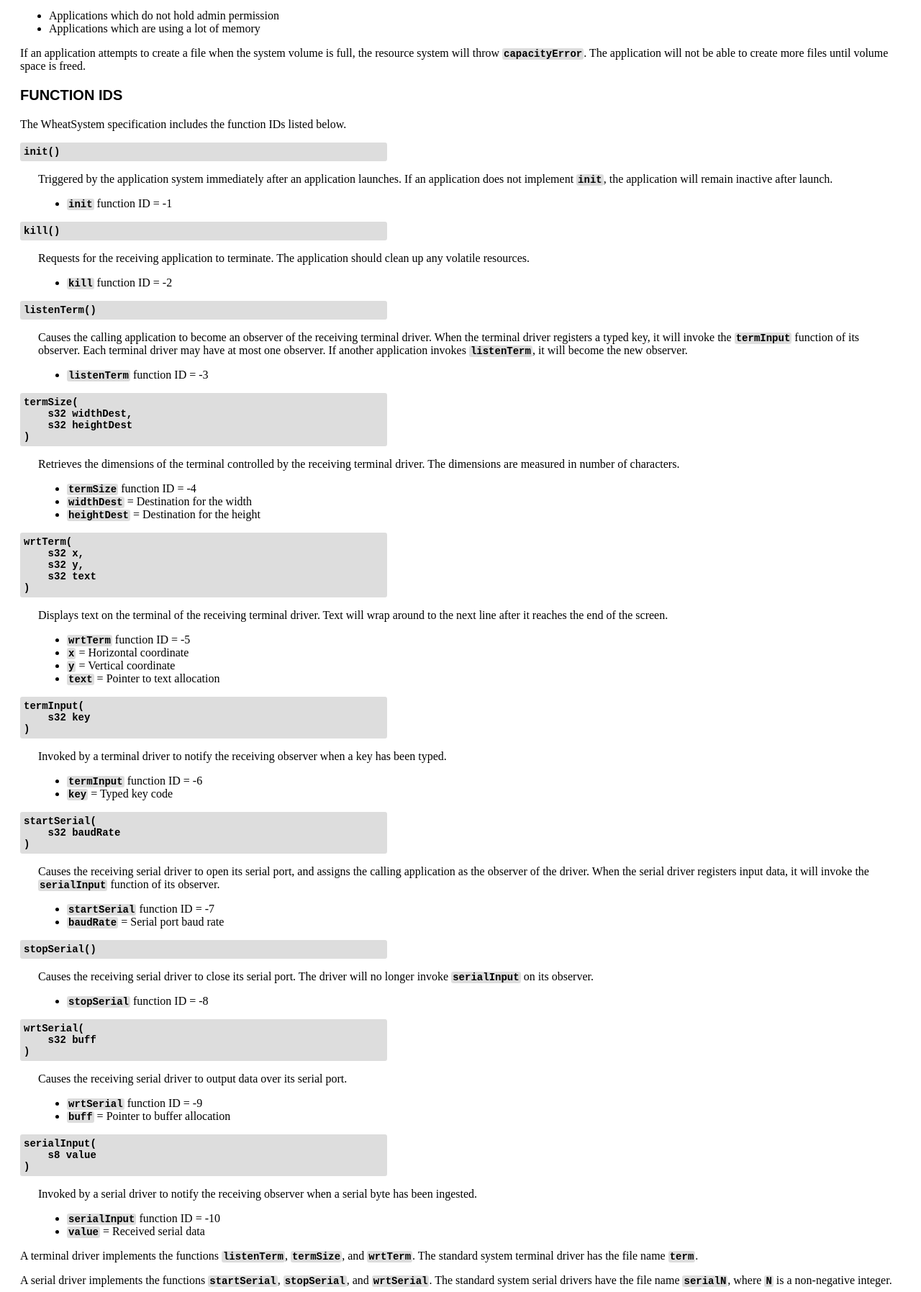
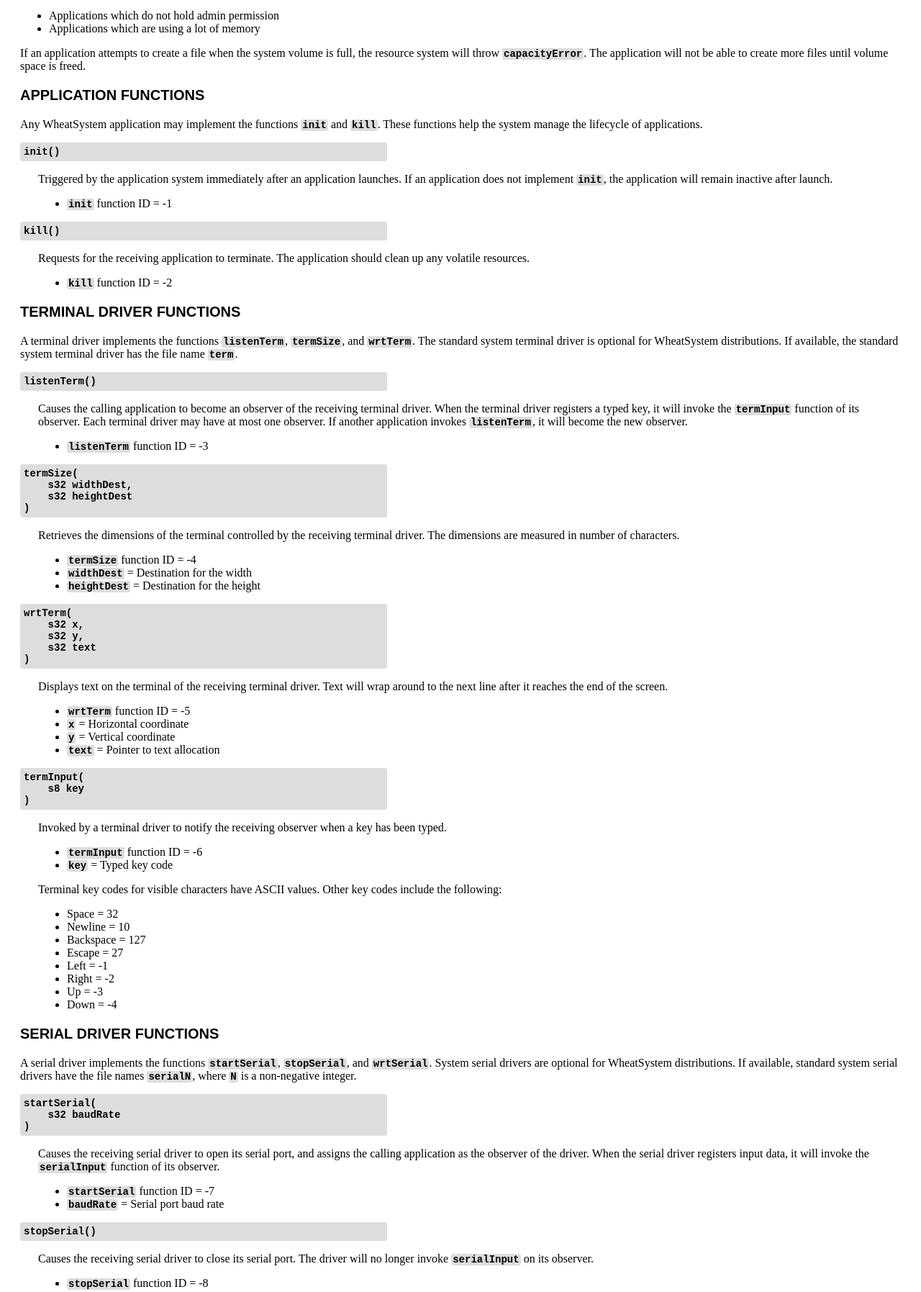
Before and after one commit to ostracod/wheatsystem-spec, a plain HTML site: page architecture.html in a window 1280 px wide. Shown: the part 1949-3744 px from the top of the page at 72% size. Drawn offline with Linux system fonts and the light colour scheme.

Commit message:
Define terminal key codes

```diff
--- a/architecture.html
+++ b/architecture.html
@@ -97,7 +97,7 @@
             <li>If function ID is negative, the function is defined as part of the WheatSystem specification.</li>
             <li>If function ID is positive, the function is defined as part of some third-party specification.</li>
         </ul>
-        <p>A list of WheatSystem function IDs is available in a later section of this document.</p>
+        <p>Lists of WheatSystem function IDs are available in later sections of this document.</p>
         <p class="title2">PERMISSION SYSTEM</p>
         <p>Every application may or may not hold admin permission. Applications holding admin permission may access all resources available in the system. Admin permission should be reserved for highly trusted applications.</p>
         <p>A resource is "guarded" if the resource may only be accessed by its owner or an application holding admin permission. Operations which may be guarded include:</p>
@@ -123,8 +123,8 @@
             <li>Applications which are using a lot of memory</li>
         </ul>
         <p>If an application attempts to create a file when the system volume is full, the resource system will throw <span class="code">capacityError</span>. The application will not be able to create more files until volume space is freed.</p>
-        <p class="title2">FUNCTION IDS</p>
-        <p>The WheatSystem specification includes the function IDs listed below.</p>
+        <p class="title2">APPLICATION FUNCTIONS</p>
+        <p>Any WheatSystem application may implement the functions <span class="code">init</span> and <span class="code">kill</span>. These functions help the system manage the lifecycle of applications.</p>
         <pre class="code">init()</pre>
         <div class="description">
             <p>Triggered by the application system immediately after an application launches. If an application does not implement <span class="code">init</span>, the application will remain inactive after launch.</p>
@@ -139,6 +139,8 @@
                 <li><span class="code">kill</span> function ID = -2</li>
             </ul>
         </div>
+        <p class="title2">TERMINAL DRIVER FUNCTIONS</p>
+        <p>A terminal driver implements the functions <span class="code">listenTerm</span>, <span class="code">termSize</span>, and <span class="code">wrtTerm</span>. The standard system terminal driver is optional for WheatSystem distributions. If available, the standard system terminal driver has the file name <span class="code">term</span>.</p>
         <pre class="code">listenTerm()</pre>
         <div class="description">
             <p>Causes the calling application to become an observer of the receiving terminal driver. When the terminal driver registers a typed key, it will invoke the <span class="code">termInput</span> function of its observer. Each terminal driver may have at most one observer. If another application invokes <span class="code">listenTerm</span>, it will become the new observer.</p>
@@ -173,7 +175,7 @@
             </ul>
         </div>
         <pre class="code">termInput(
-    s32 key
+    s8 key
 )</pre>
         <div class="description">
             <p>Invoked by a terminal driver to notify the receiving observer when a key has been typed.</p>
@@ -181,7 +183,20 @@
                 <li><span class="code">termInput</span> function ID = -6</li>
                 <li><span class="code">key</span> = Typed key code</li>
             </ul>
+            <p>Terminal key codes for visible characters have ASCII values. Other key codes include the following:</p>
+            <ul>
+                <li>Space = 32</li>
+                <li>Newline = 10</li>
+                <li>Backspace = 127</li>
+                <li>Escape = 27</li>
+                <li>Left = -1</li>
+                <li>Right = -2</li>
+                <li>Up = -3</li>
+                <li>Down = -4</li>
+            </ul>
         </div>
+        <p class="title2">SERIAL DRIVER FUNCTIONS</p>
+        <p>A serial driver implements the functions <span class="code">startSerial</span>, <span class="code">stopSerial</span>, and <span class="code">wrtSerial</span>. System serial drivers are optional for WheatSystem distributions. If available, standard system serial drivers have the file names <span class="code">serialN</span>, where <span class="code">N</span> is a non-negative integer.</p>
         <pre class="code">startSerial(
     s32 baudRate
 )</pre>
@@ -219,8 +234,6 @@
                 <li><span class="code">value</span> = Received serial data</li>
             </ul>
         </div>
-        <p>A terminal driver implements the functions <span class="code">listenTerm</span>, <span class="code">termSize</span>, and <span class="code">wrtTerm</span>. The standard system terminal driver has the file name <span class="code">term</span>.</p>
-        <p>A serial driver implements the functions <span class="code">startSerial</span>, <span class="code">stopSerial</span>, and <span class="code">wrtSerial</span>. The standard system serial drivers have the file name <span class="code">serialN</span>, where <span class="code">N</span> is a non-negative integer.</p>
         <p class="title2">ABBREVIATION GLOSSARY</p>
         <p>These abbreviations are used throughout WheatSystem documentation.</p>
         <p><span class="code">arg</span> = Argument</p>
```
Also changed, not shown: bytecodeInstructions.txt (+12 -5 lines).
